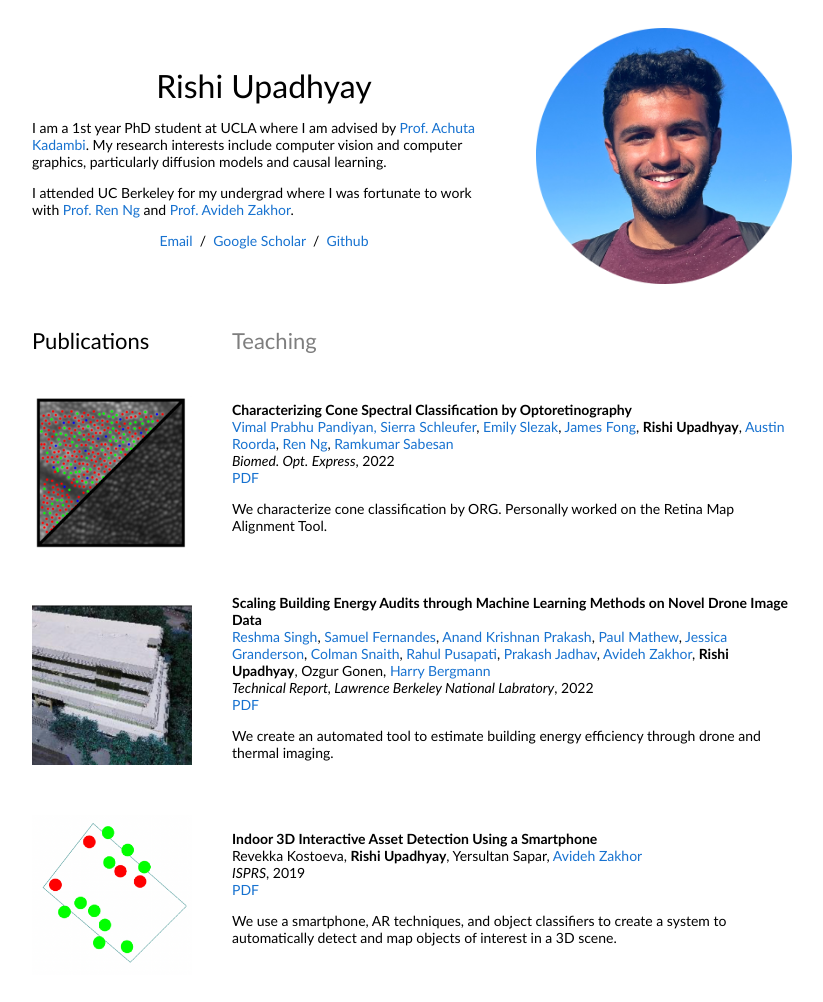
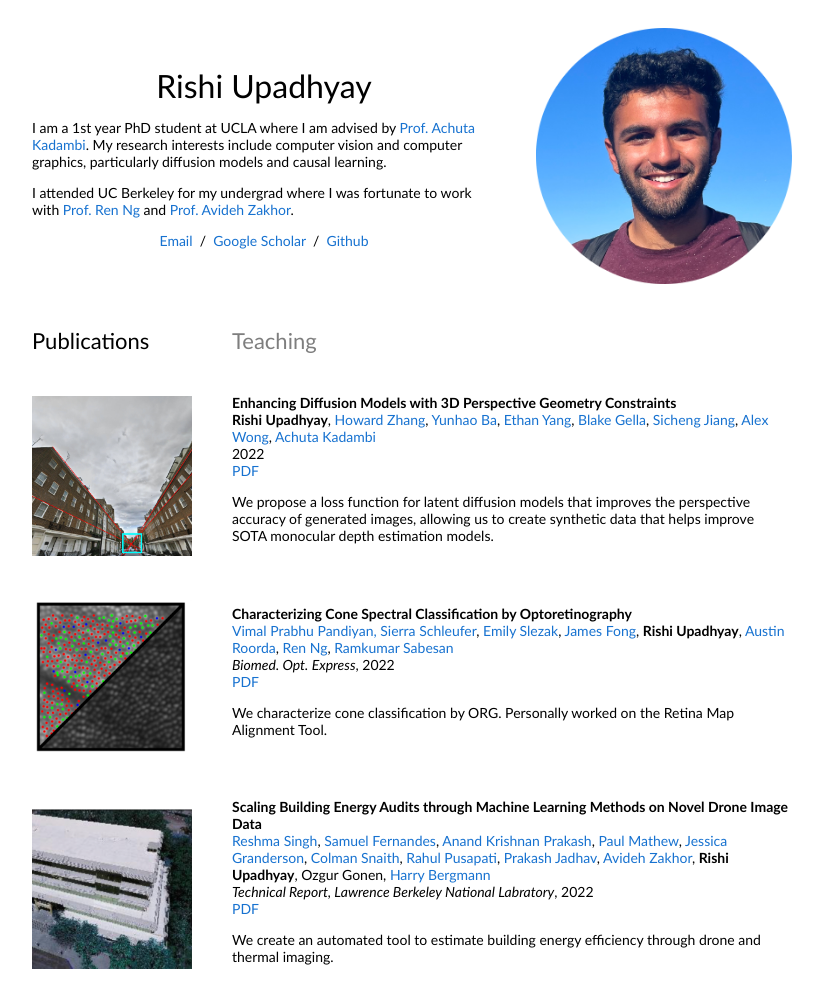
Before and after one commit to rishiu/website, a plain HTML site: page index.html in a window 1280 px wide. Shown: the top 1002 px of the page, without its empty margins (228-1051 px from the left). Drawn offline with Linux system fonts and the light colour scheme.

Commit message:
add diffusion paper

```diff
--- a/index.html
+++ b/index.html
@@ -75,6 +75,34 @@
           </tr>
         </tbody></table>
         <table id="pub_table" style="width:100%;border:0px;border-spacing:0px;border-collapse:separate;margin-right:auto;margin-left:auto;"><tbody>
+
+    <tr>
+      <td style="padding:20px;width:25%;vertical-align:middle">
+        <div class="one">
+          <img src='images/diffusion_persp.png' width="160">
+        </div>
+      </td>
+      <td style="padding:20px;width:75%;vertical-align:middle">
+        <papertitle>Enhancing Diffusion Models with 3D Perspective Geometry Constraints</papertitle>
+        <br>
+        <strong>Rishi Upadhyay</strong>,
+        <a href="https://scholar.google.com/citations?user=tBlMihEAAAAJ&hl=en">Howard Zhang</a>,
+        <a href="https://yhba-ucla.github.io/">Yunhao Ba</a>,
+        <a>Ethan Yang</a>,
+        <a>Blake Gella</a>,
+        <a>Sicheng Jiang</a>,
+        <a href="https://www.cs.yale.edu/homes/wong-alex/">Alex Wong</a>,
+        <a href="https://www.ee.ucla.edu/achuta-kadambi/">Achuta Kadambi</a>
+        <br>
+        2022
+        <br>
+        <a href="./papers/diffusion_perspective.pdf">PDF</a>
+        <p></p>
+        <p>
+        We propose a loss function for latent diffusion models that improves the perspective accuracy of generated images, allowing us to create synthetic data that helps improve SOTA monocular depth estimation models.
+        </p>
+      </td>
+    </tr>
 
     <tr>
       <td style="padding:20px;width:25%;vertical-align:middle">
```
Also changed, not shown: images/diffusion_persp.png (added), 1 other file.
